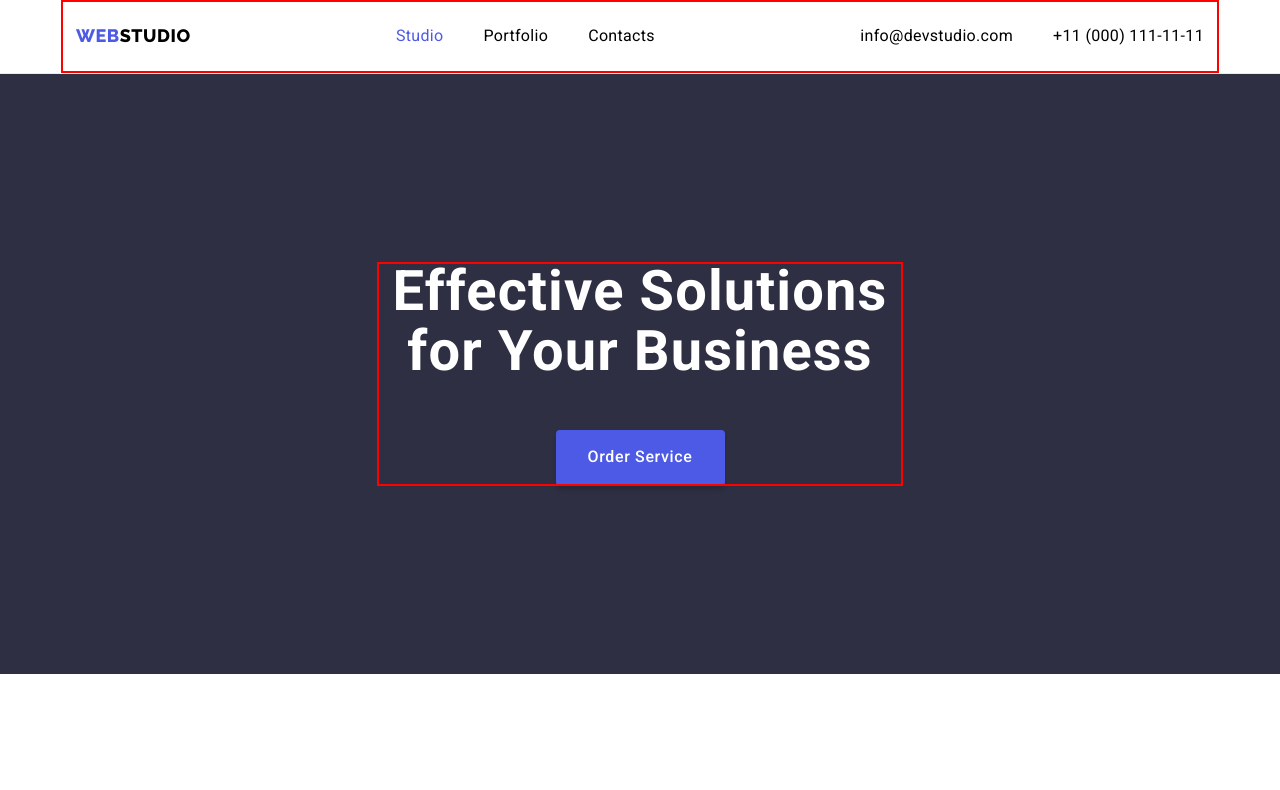
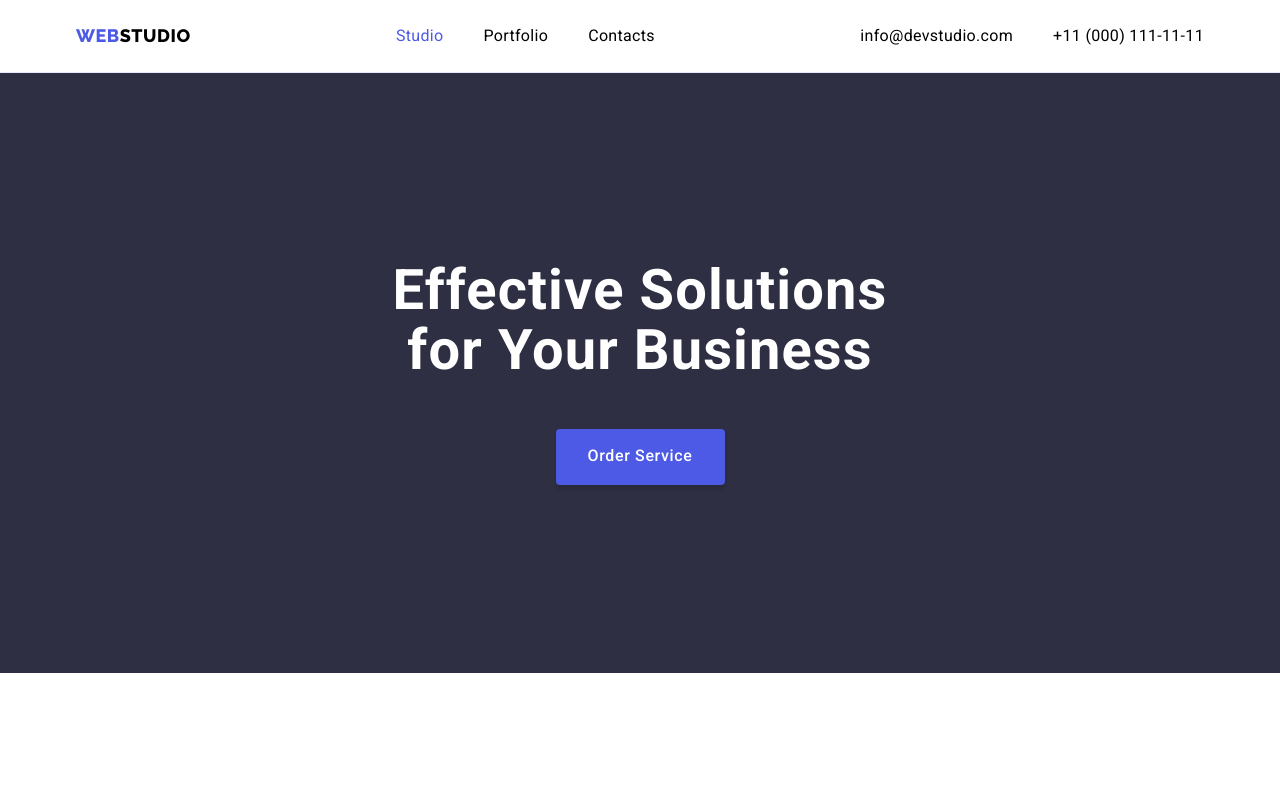
Before and after one commit to Vakulenok/goit-markup-hw-03, a plain HTML site: page index.html in a window 1280 px wide. Shown: the top 790 px of the page. Drawn offline with nearby package versions, Linux system fonts and the light colour scheme.

Commit message:
remove border

```diff
--- a/css/styles.css
+++ b/css/styles.css
@@ -18,9 +18,6 @@ body {
   max-width: 1158px;
   margin: 0 auto;
   padding: 0px 15px;
-  /* kontrol ot yaroslava kosytsi!potom udal */
-  outline: 2px solid red;
-  outline-offset: -2px;
 }
 
 .feature-hidden {
@@ -54,9 +51,7 @@ header {
   display: flex;
   padding-top: 24px;
   padding-bottom: 24px;
-  border-bottom: 1px solid var(--footer-color);
 }
-/*  спросить у ментора  */
 
 .logo {
   font-family: "Raleway", "sans-serif";
```
